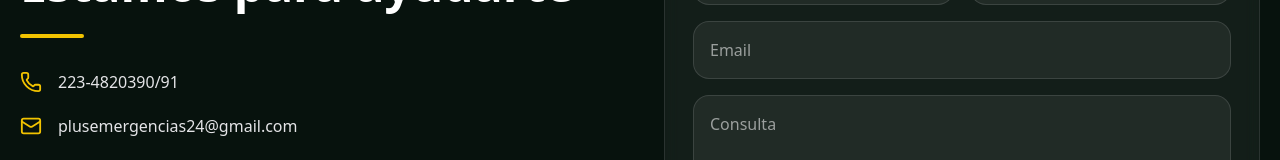
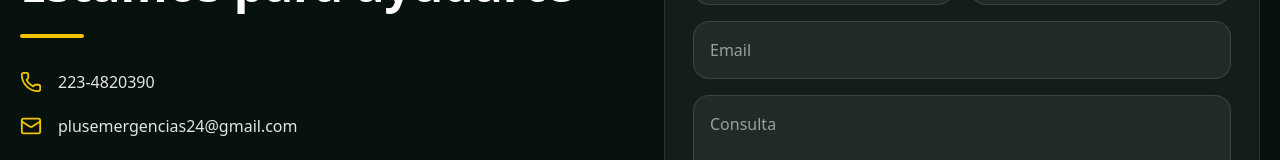
Before and after one commit to blanco-dev/plus-emergencias, a Next.js app: page / in a window 1280 px wide. Shown: the part 4878-5038 px from the top of the page. Built offline with nearby package versions, Linux system fonts and the light colour scheme.

Commit message:
number has changed

```diff
--- a/app/page.js
+++ b/app/page.js
@@ -23,7 +23,7 @@ import {
   CalendarDays,
 } from "lucide-react";
 
-const phone = "223-4820390/91";
+const phone = "223-4820390";
 const whatsappNumber = "542234217226";
 const email = "plusemergencias24@gmail.com";
 const whatsappText =
```
